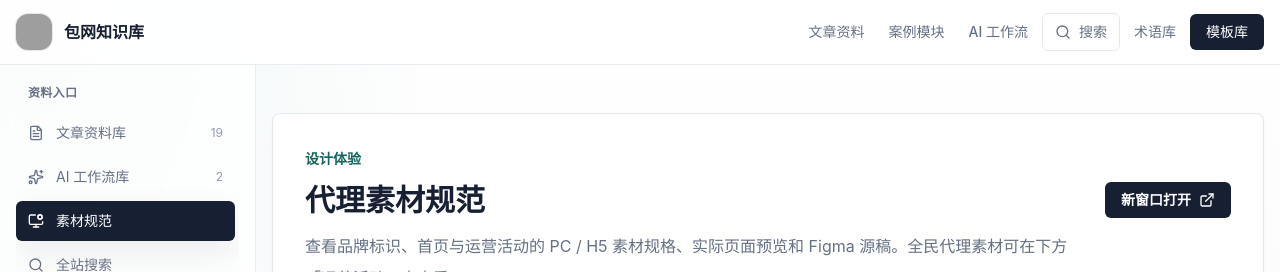
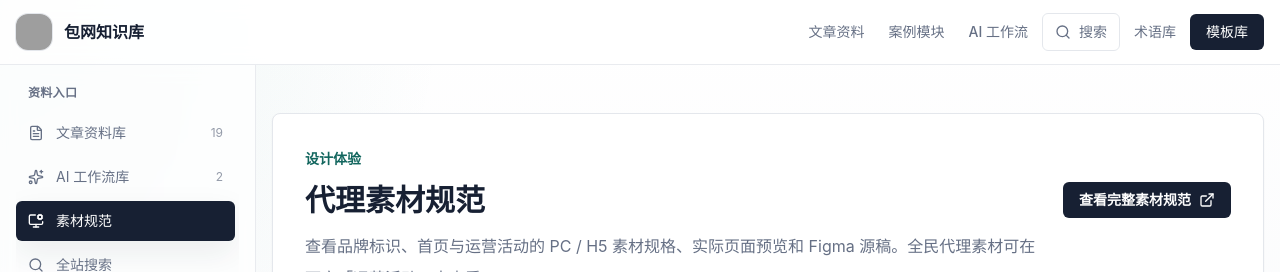
Before and after one commit to micjordan9527/game, a Next.js app: page /design/material-standards in a window 1280 px wide. Shown: the top 272 px of the page. Built offline with nearby package versions, Linux system fonts and the light colour scheme; no server answers; grey boxes are pictures that could not be loaded.

Commit message:
fix: clarify material standards full-view button

```diff
--- a/src/components/design/MaterialStandardsViewer.tsx
+++ b/src/components/design/MaterialStandardsViewer.tsx
@@ -32,7 +32,7 @@ export function MaterialStandardsViewer() {
             <p className="mt-3 text-sm text-muted">V1.86</p>
           </div>
           <a href={previewSrc} target="_blank" rel="noopener" className="inline-flex w-fit shrink-0 items-center gap-2 rounded-md bg-ink px-4 py-2 text-sm font-semibold text-white hover:bg-brand-700">
-            新窗口打开
+            查看完整素材规范
             <ExternalLink className="h-4 w-4" aria-hidden="true" />
           </a>
         </div>
```
